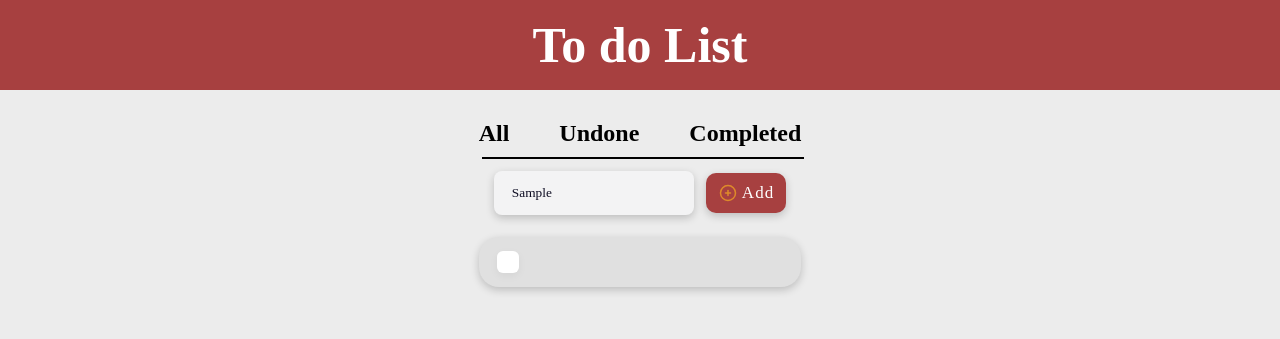
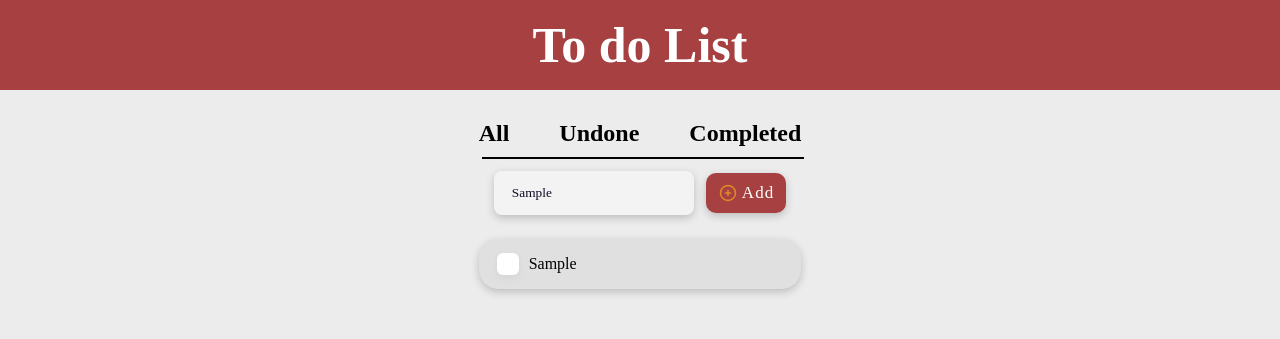
Before and after one commit to marcelopetroni/ButtonTypes, a React (Vite) app: page / in a window 1280 px wide. Both pictures are taken after typing "Sample" into the empty fields and a click on the button "Add". Shown: the top 339 px of the page. Built offline with nearby package versions, Linux system fonts and the light colour scheme.

Commit message:
adição de cards

```diff
--- a/src/App.jsx
+++ b/src/App.jsx
@@ -1,8 +1,26 @@
-import { useState } from 'react'
+import { useEffect, useState } from 'react'
 import './styles.css'
+import Card from './components/Card'; /* precisa ser em upperCase a primeira letra */
 
 function App() {
-  const [count, setCount] = useState(0);
+  const [task, setTask] = useState('');
+  const[tasks, setTasks] = useState([]); /* note que para listas utiliza [] dentro do useState */
+
+  const handleTask = (e) => { /* usei const invés de function */
+    e.preventDefault(); /*  evita que a página seja recarregada quando o formulário é enviado.*/
+
+    setTasks([...tasks, task]);
+    /* Atualiza o estado tasks adicionando a nova tarefa (task) à lista existente (...tasks).
+    Isso preserva as tarefas antigas e adiciona a nova tarefa. */
+
+    setTask('');
+  }
+
+  const handleKeyPress = (event) => { /* para utilizar o enter como submit */
+    if (event.key === 'Enter') {
+      event.preventDefault();
+    }
+  };
 
   return (
     <>
@@ -17,19 +35,26 @@ function App() {
             <h2 className='completed'>Completed</h2>
           </div>
         <div class="minus icon"></div>
-        <div class="group">
-            <input placeholder="Add details" type="text" class="input"/>
-            <button class="button">
-              <svg xmlns="http://www.w3.org/2000/svg" width="20" viewBox="0 0 20 20" height="20" fill="none" class="svg-icon"><g stroke-width="1.5" stroke-linecap="round" stroke="#de8a2a"><circle r="7.5" cy="10" cx="10"></circle><path d="m9.99998 7.5v5"></path><path d="m7.5 9.99998h5"></path></g></svg>
-              <span class="lable">Add</span>
-            </button>
-        </div>
-          <div class="card">
-            <label class="container">
-              <input type="checkbox"/>
-              <span className='checkmark'></span>
-            </label>
-          </div>
+          <form onSubmit={handleTask}>
+          <div class="group">
+            <input
+              placeholder="Add details"
+              type="text"
+              class="input"
+              onChange={(e) => setTask(e.target.value)}
+              onKeyUp={handleKeyPress}
+              /* notei que só aperece as funções e funciona se cada uma tiver em uma linha para cada */
+              />
+
+              <button class="button" onClick={handleTask}>
+                <svg xmlns="http://www.w3.org/2000/svg" width="20" viewBox="0 0 20 20" height="20" fill="none" class="svg-icon"><g stroke-width="1.5" stroke-linecap="round" stroke="#de8a2a"><circle r="7.5" cy="10" cx="10"></circle><path d="m9.99998 7.5v5"></path><path d="m7.5 9.99998h5"></path></g></svg>
+                <span class="lable">Add</span>
+              </button>
+            </div>
+          </form>
+          {tasks.map((item, index) => (
+            <Card key={index} task={item} />
+          ))}
         </div>
       </main>
       <footer>
--- /dev/null
+++ b/src/components/Card.jsx
@@ -0,0 +1,16 @@
+import React from 'react';
+
+function Card({task}) { /* precisa por entre {} caso queria mudar o estado */
+    return (
+        <>
+        <div class="card">
+            <label class="container">
+              <input type="checkbox"/>
+              <span className='checkmark'></span>
+            </label>
+            <span className = "task">{task}</span> {/* para ser identificado como uma variável de estado botar entre {}*/}
+          </div>
+        </>
+    )
+}
+export default Card;
--- a/src/styles.css
+++ b/src/styles.css
@@ -121,14 +121,15 @@ footer {
 }
 
 .card {
-    margin-top: 10px;
-    width: auto;
+    margin-top: 12px;
+    width:auto;
     height: 50px;
     border-radius: 20px;
     background: #e0e0e0;
     box-shadow: 0 3px 8px rgba(0, 0, 0, 0.2);
     display: flex;
     align-items: center;
+    gap: 10px;
 }
 
 /* the checkbox inside the card */
@@ -143,21 +144,21 @@ footer {
 .container input {
     opacity: 0;
     position: absolute;
+    cursor: pointer;
     width: 100%;
     height: 100%;
 }
 
 /* tamanho definido para o checkbox */
 label {
-    position: absolute;
+    position: relative;
     width: 22px;
     height: 22px;
+    cursor: pointer;
 }
 
 /* design do novo checkbox */
 label span {
-    cursor: pointer;
-    position: absolute;
     width: 100%;
     height: 100%;
     border: 1px;
```
